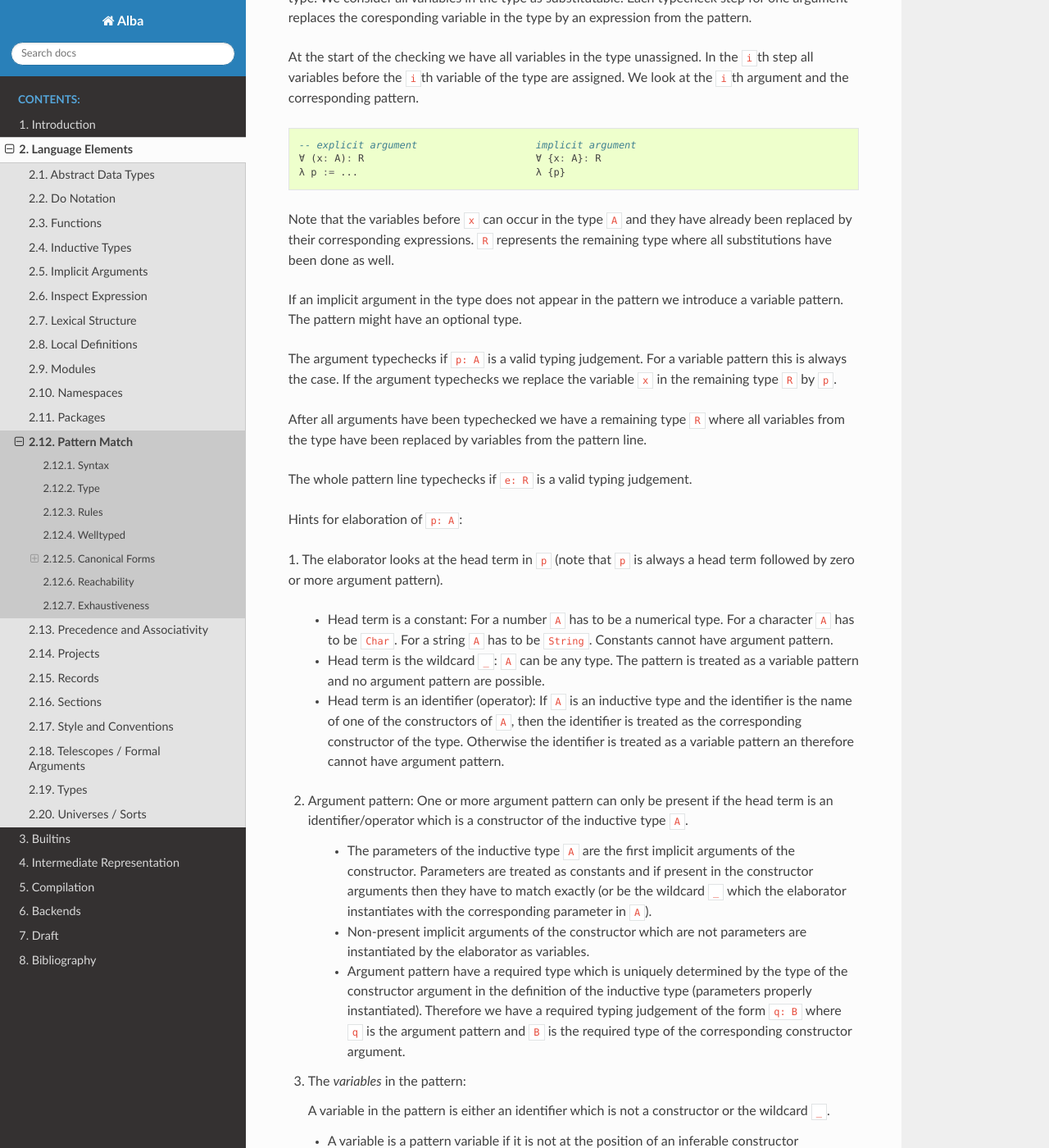
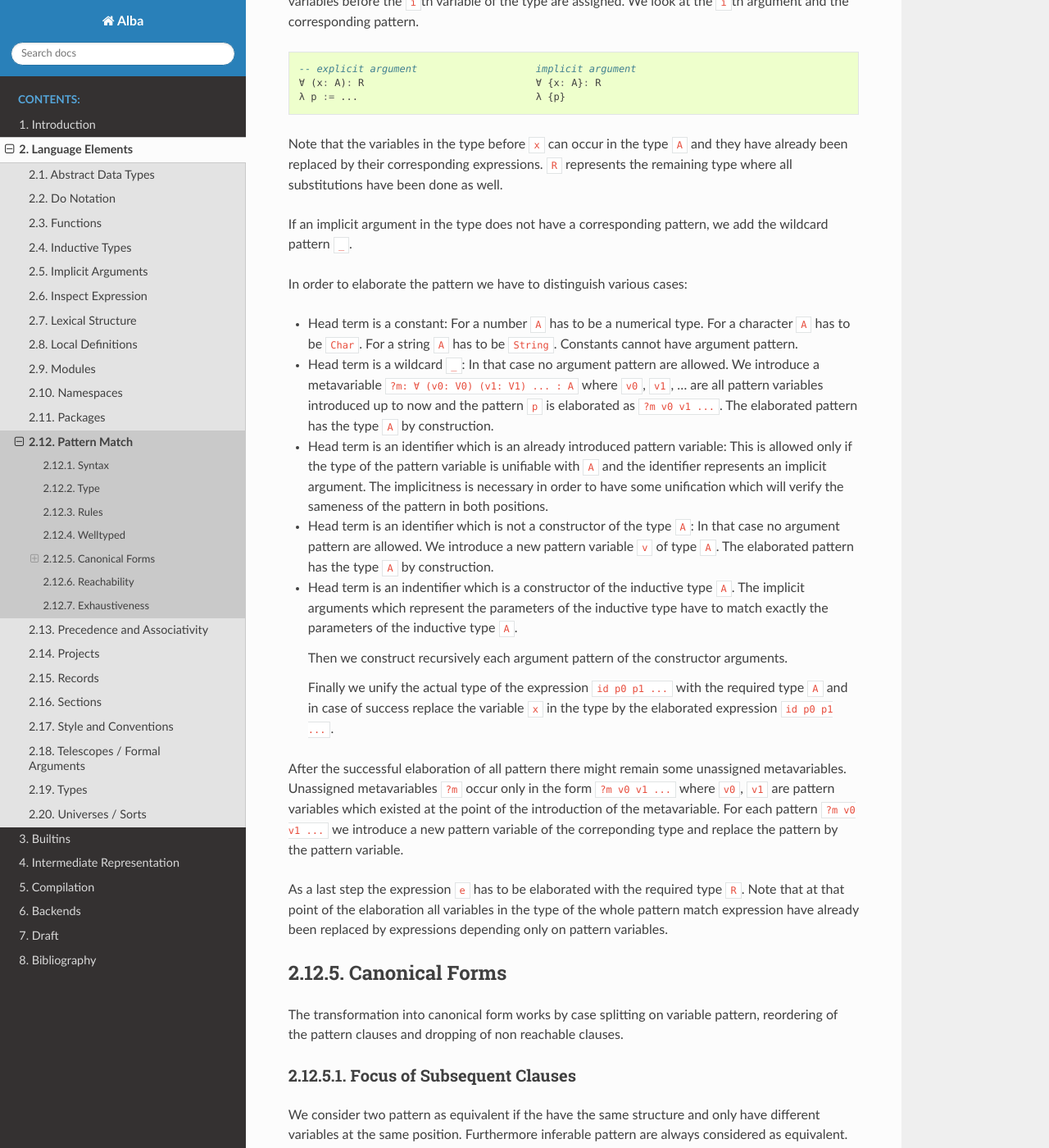
Before and after one commit to alba-lang/lang-spec, a Sphinx documentation site: the page built from sphinx/source/lang-elems/pattern-match.rst, in a window 1280 px wide and 1400 px high, scrolled down 3105 px. Shown: the whole window at 82% size. Built offline with Sphinx 7.4.7 and the Read the Docs theme 2.0.0, drawn with Linux system fonts in a browser that asks for light colours; some of the changed text lies outside the part shown.

Commit message:
Rework of type checking in pattern match
	modified:   sphinx/source/lang-elems/pattern-match.rst

```diff
--- a/sphinx/source/lang-elems/pattern-match.rst
+++ b/sphinx/source/lang-elems/pattern-match.rst
@@ -167,12 +167,8 @@ The general form of a pattern match expression is ::
         λ p q ... := e
         ...
 
-where ``p`` and ``q`` are pattern. This is equivalent to ::
-
-    case
-        { ∀ (x: A): (y: B): ... : R}
-        λ p := λ q := ... := e
-        ...
+where ``p`` and ``q`` are pattern. For each argument in the type ``(x: A)``
+there is a corresponding pattern ``p``.
 
 In order to typecheck a clause we typecheck from left to right all arguments and
 finally the result type. We consider all variables in the type as substitutable.
@@ -187,142 +183,59 @@ assigned. We look at the ``i``\ th argument and the corresponding pattern. ::
     ∀ (x: A): R                             ∀ {x: A}: R
     λ p := ...                              λ {p}
 
-Note that the variables before ``x`` can occur in the type ``A`` and they have
-already been replaced by their corresponding expressions. ``R`` represents the
-remaining type where all substitutions have been done as well.
+Note that the variables in the type before ``x`` can occur in the type ``A`` and
+they have already been replaced by their corresponding expressions. ``R``
+represents the remaining type where all substitutions have been done as well.
 
-If an implicit argument in the type does not appear in the pattern we introduce
-a variable pattern. The pattern might have an optional type.
+If an implicit argument in the type does not have a corresponding pattern, we
+add the wildcard pattern ``_``.
 
-The argument typechecks if ``p: A`` is a valid typing judgement. For a variable
-pattern this is always the case. If the argument typechecks we replace the
-variable ``x`` in the remaining type ``R`` by ``p``.
+In order to elaborate the pattern we have to distinguish various cases:
 
-After all arguments have been typechecked we have a remaining type ``R`` where
-all variables from the type have been replaced by variables from the pattern
-line.
+- Head term is a constant: For a number ``A`` has to be a numerical type.
+  For a character ``A`` has to be ``Char``. For a string ``A`` has to be
+  ``String``. Constants cannot have argument pattern.
 
-The whole pattern line typechecks if ``e: R`` is a valid typing judgement.
+- Head term is a wildcard ``_``: In that case no argument pattern are allowed.
+  We introduce a metavariable ``?m: ∀ (v0: V0) (v1: V1) ... : A`` where ``v0``,
+  ``v1``, ... are all pattern variables introduced up to now and the pattern
+  ``p`` is elaborated as ``?m v0 v1 ...``. The elaborated pattern has the type
+  ``A`` by construction.
+
+- Head term is an identifier which is an already introduced pattern variable:
+  This is allowed only if the type of the pattern variable is unifiable with
+  ``A`` and the identifier represents an implicit argument. The implicitness is
+  necessary in order to have some unification which will verify the sameness of
+  the pattern in both positions.
+
+- Head term is an identifier which is not a constructor of the type ``A``: In
+  that case no argument pattern are allowed. We introduce a new pattern variable
+  ``v`` of type ``A``. The elaborated pattern has the type ``A`` by
+  construction.
+
+- Head term is an indentifier which is a constructor of the inductive type
+  ``A``. The implicit arguments which represent the parameters of the inductive
+  type have to match exactly the parameters of the inductive type ``A``.
+
+  Then we construct recursively each argument pattern of the constructor
+  arguments.
+
+  Finally we unify the actual type of the expression ``id p0 p1 ...`` with the
+  required type ``A`` and in case of success replace the variable ``x`` in
+  the type by the elaborated expression ``id p0 p1 ...``.
 
 
-Hints for elaboration of ``p: A``:
+After the successful elaboration of all pattern there might remain some
+unassigned metavariables. Unassigned metavariables ``?m`` occur only in the form
+``?m v0 v1 ...`` where ``v0``, ``v1`` are pattern variables which existed at the
+point of the introduction of the metavariable. For each pattern ``?m v0 v1 ...``
+we introduce a new pattern variable of the correponding type and replace the
+pattern by the pattern variable.
 
-1. The elaborator looks at the head term in
-``p`` (note that ``p`` is always a head term followed by zero or more argument
-pattern).
-
-    - Head term is a constant: For a number ``A`` has to be a numerical type.
-      For a character ``A`` has to be ``Char``. For a string ``A`` has to be
-      ``String``. Constants cannot have argument pattern.
-
-    - Head term is the wildcard ``_``: ``A`` can be any type. The pattern is treated
-      as a variable pattern and no argument pattern are possible.
-
-    - Head term is an identifier (operator): If ``A`` is an inductive type and
-      the identifier is the name of one of the constructors of ``A``, then the
-      identifier is treated as the corresponding constructor of the type.
-      Otherwise the identifier is treated as a variable pattern an therefore
-      cannot have argument pattern.
-
-
-2. Argument pattern: One or more argument pattern can only be present if the
-   head term is an identifier/operator which is a constructor of the inductive
-   type ``A``.
-
-    - The parameters of the inductive type ``A`` are the first implicit
-      arguments of the constructor. Parameters are treated as constants and if
-      present in the constructor arguments then they have to match exactly (or
-      be the wildcard ``_`` which the elaborator instantiates with the
-      corresponding parameter in ``A``).
-
-    - Non-present implicit arguments of the constructor which are not parameters
-      are instantiated by the elaborator as variables.
-
-    - Argument pattern have a required type which is uniquely determined by the
-      type of the constructor argument in the definition of the inductive type
-      (parameters properly instantiated). Therefore we have a required typing
-      judgement of the form ``q: B`` where ``q`` is the argument pattern and
-      ``B`` is the required type of the corresponding constructor argument.
-
-3. The *variables* in the pattern:
-
-   A variable in the pattern is either an identifier which is not a constructor
-   or the wildcard ``_``.
-
-   - A variable is a pattern variable if it is not at the position of an
-     inferable constructor argument.
-
-   - Pattern variables have to be different identifiers or the wildcard ``_``.
-     If the pattern variable is the wildcard, then the elaborator generates a
-     new variable different from all other pattern variables.
-
-   - An inferable constructor argument cannot be a pattern variable. If it is an
-     identifier, it has to be an already introduced pattern variable.
-
-   - If an inferable constructor argument is not present or it is present as the
-     wildcard ``_``, then the elaborator introduces a metavariable which will be
-     instantiated during unification.
-
-   - Pattern variables can be used in subsequent pattern and in the expressions
-     of the pattern clauses.
-
-   - Each top level pattern has an actual type and a required type. The required
-     type is the type of the formal argument of the pattern match expression
-     corresponding to the top level pattern with the variables of the type
-     properly substituted. The required and the actual type are unified by the
-     elaborator. In case of success the metavariables are instantiated. In case
-     of failure the pattern clause is not welltyped.
-
-Some examples::
-
-    case
-        { ∀ {n: ℕ} (eq: zero = succ n): False }
-
-        λ {i} (identical {ℕ} {i}) := ...
-        -- |              |   |
-        -- |              \----> parameters
-        -- v
-        -- pattern variable
-
-The identifier ``i`` is neither a constructor nor an inferable constructor argument, therefore it is a pattern variable. Because of the substitution ``n := i`` the required type for the second pattern is ``(=) {ℕ} zero (succ i)``. The parameters are ``ℕ`` and ``i``. They are inferred or if present must match. The actual type of the second pattern is ``(=) {ℕ} zero zero``. Unification with the required type fails. The pattern clause is not welltyped.
-
-.. code-block::
-
-    case
-        {a b: ℕ} (_: succ (succ a) ≤ succ (succ b)): a ≤ b
-
-
-        -- long form with metavariables
-        λ {i} {j} (next {?k} {?l} (next {?m} {?n} le)) := le
-        -- |   |          |    |          |    |   |
-        -- |   |          |    |          |    |   \-> pattern variables
-        -- |   |          |    |          |    |
-        -- |   |          \----------------------> metavariables
-        -- \-----> pattern variables
-
-
-        -- long form without metavariables
-        λ {i} {j} (next {succ i} {succ j} (next {i} {j} le)) := le
-
-        -- short form
-        λ (next (next le)) := le
-
-- ``i`` and ``j`` are definitely pattern variables. If not present, the
-  elaborator generates them.
-
-- ``k``, ``l``, ``m`` and ``n`` are not pattern variables. I.e. if present, they
-  have to be metavariables or the wildcard or expressions involving already
-  present pattern variables.
-
-- The metavariables are instantiated by the following unification problems::
-
-    succ (succ i) ≤ succ (succ j)           -- required type
-    succ ?k       ≤ succ ?l                 -- actual type
-    -- ~~> ?k, ?l := succ i, succ j
-
-    succ i  ≤ succ j                        -- required type
-    succ ?m ≤ succ ?n                       -- actual type
-    -- ~~> ?m, ?n := i,j
+As a last step the expression ``e`` has to be elaborated with the required type
+``R``. Note that at that point of the elaboration all variables in the type of
+the whole pattern match expression have already been replaced by expressions
+depending only on pattern variables.
 
 
 
```
